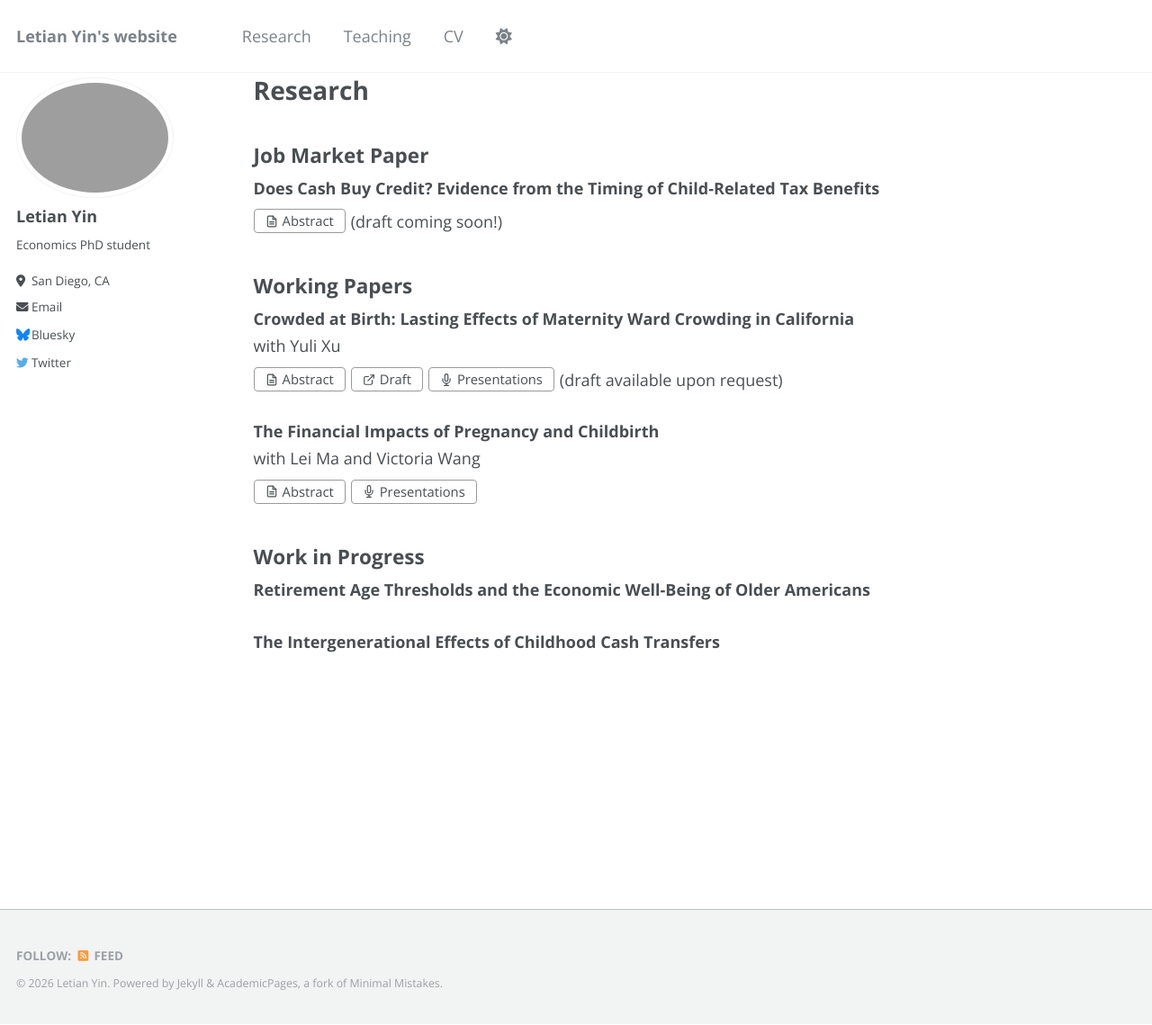
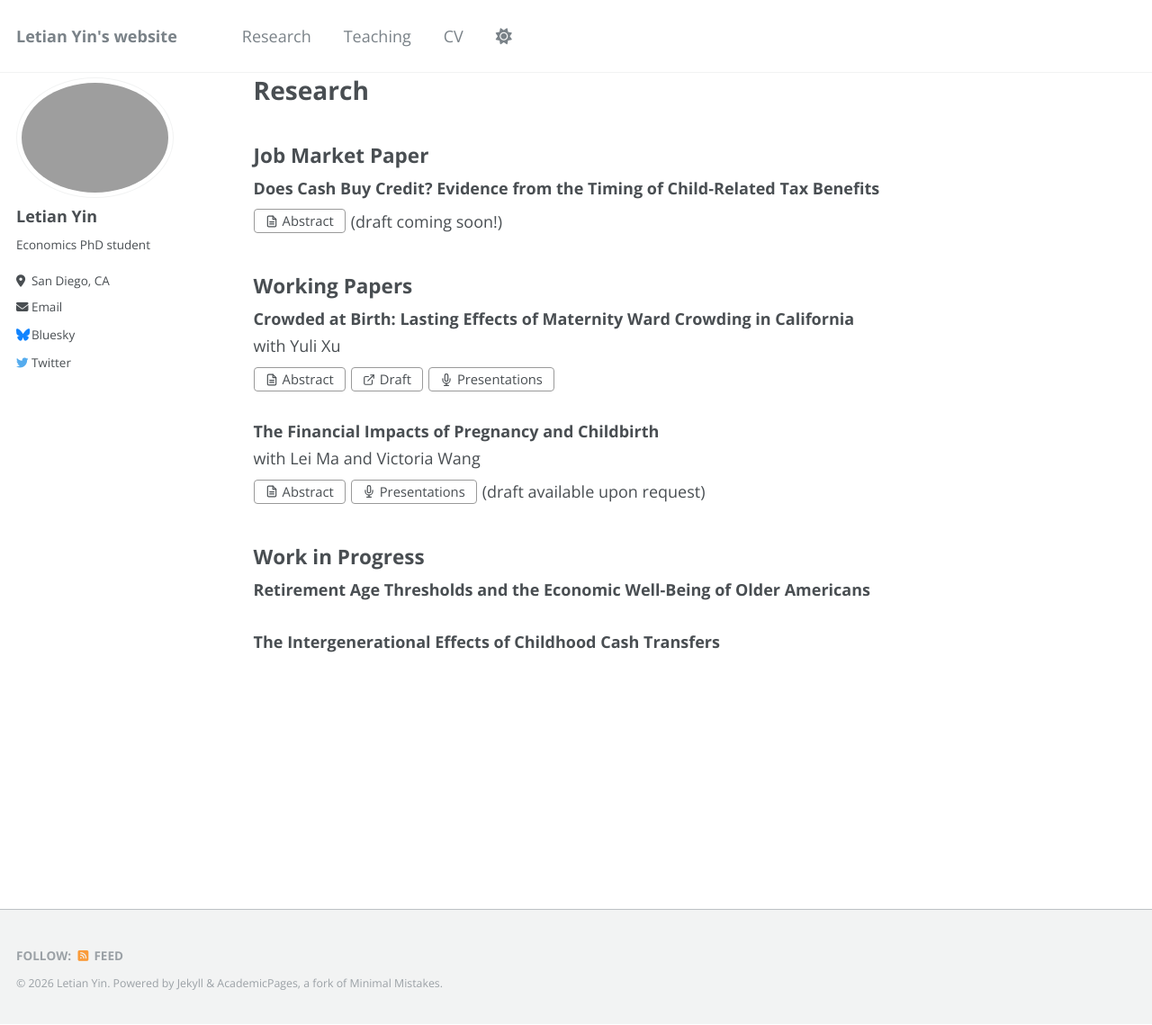
Before and after one commit to letian-yin/letian-yin.github.io, a Jekyll site: the page built from _pages/research.md, in a window 1280 px wide and 1139 px high. Shown: the whole window at 90% size. Built offline with Jekyll 4.4.1, drawn with Linux system fonts in a browser that asks for light colours; part of the change alters nothing that is shown.

Commit message:
Update research.md

```diff
--- a/_pages/research.md
+++ b/_pages/research.md
@@ -37,16 +37,13 @@ function togglePanel(id, btn) {
     <span class="bookpage-btn" onclick="togglePanel('crowded-abstract', this)">Abstract</span>
     <a class="external-link-btn" href="https://dx.doi.org/10.2139/ssrn.5036978" target="_blank" rel="noopener">Draft</a>
     <span class="presentations-btn" onclick="togglePanel('crowded-presentations', this)">Presentations</span>
-    <span style="align-self: center;">(draft available upon request)</span>
   </div>
   <div class="paper-abstract" id="crowded-abstract">
     We study how overcrowding during a woman's first childbirth influences both clinical practices and subsequent healthcare choices, using comprehensive administrative records on all California births between 1989 and 2017. Leveraging quasi-random, within-hospital variation in daily number of patients, we find that overcrowding reduces the intensity of medical interventions—such as C-sections, epidurals, inductions, and augmentations—consistent with efforts to relieve physician workload. Despite these adjustments, we find no detectable adverse effects on immediate maternal or infant health. Looking beyond the initial birth, we show that overcrowding does not alter future fertility but significantly increases the likelihood that mothers switch hospitals for subsequent deliveries. We find no systematic patterns in hospital selection, indicating that switching is driven primarily by negative first-birth experiences.
   </div>
   <div class="paper-presentations" id="crowded-presentations">
-    <ul>
-      2025 ASHEcon Annual Conference, 2025 All-California Labor Economics Conference (poster), 2025 SEA Annual Meeting
-      By coauthor: 2025 WEAI Annual Conference
-    </ul>
+    <div>2025 ASHEcon Annual Conference, 2025 All-California Labor Economics Conference (poster), 2025 SEA Annual Meeting</div>
+    <div><em>By coauthor:</em> 2025 WEAI Annual Conference</div>
   </div>
 </div>
 
@@ -56,6 +53,7 @@ function togglePanel(id, btn) {
   <div class="paper-buttons">
     <span class="bookpage-btn" onclick="togglePanel('MWY-abstract', this)">Abstract</span>
     <span class="presentations-btn" onclick="togglePanel('MWY-presentations', this)">Presentations</span>
+    <span style="align-self: center;">(draft available upon request)</span>
   </div>
   <div class="paper-abstract" id="MWY-abstract">
     Pregnancy and childbirth mark a major transition for households, but evidence is scarce on their financial costs, families' use of credit markets, and how the burden is split between parents. We build a novel dataset linking parents in California birth records to their quarterly credit reports, and use a staggered difference-in-differences design to trace their financial trajectories around a first birth. We document substantial balance sheet restructuring: mothers see a sharp decline in credit card balances after conception that persists into the postpartum period, and a rise in mortgage holdings during pregnancy that then plateaus. Indicators of financial distress rise after birth, plausibly reflecting new consumption commitments that households cannot easily scale back. Fathers' trajectories track mothers', in contrast to the gendered "child penalty" in earnings. Privately insured mothers drive the deterioration in financial well-being, while Medicaid mothers are less adversely affected, consistent with expanded safety net eligibility buffering the shock.
```
